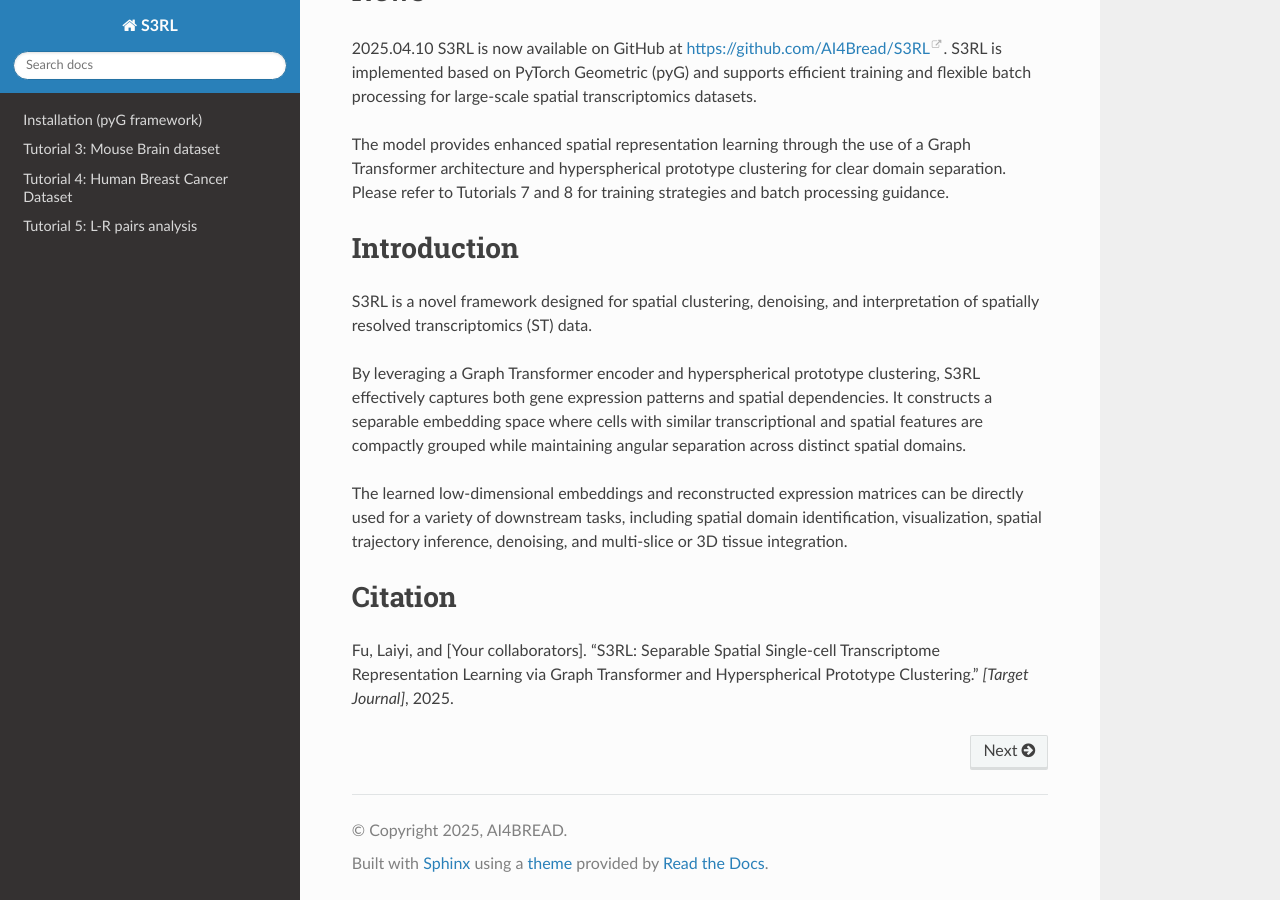
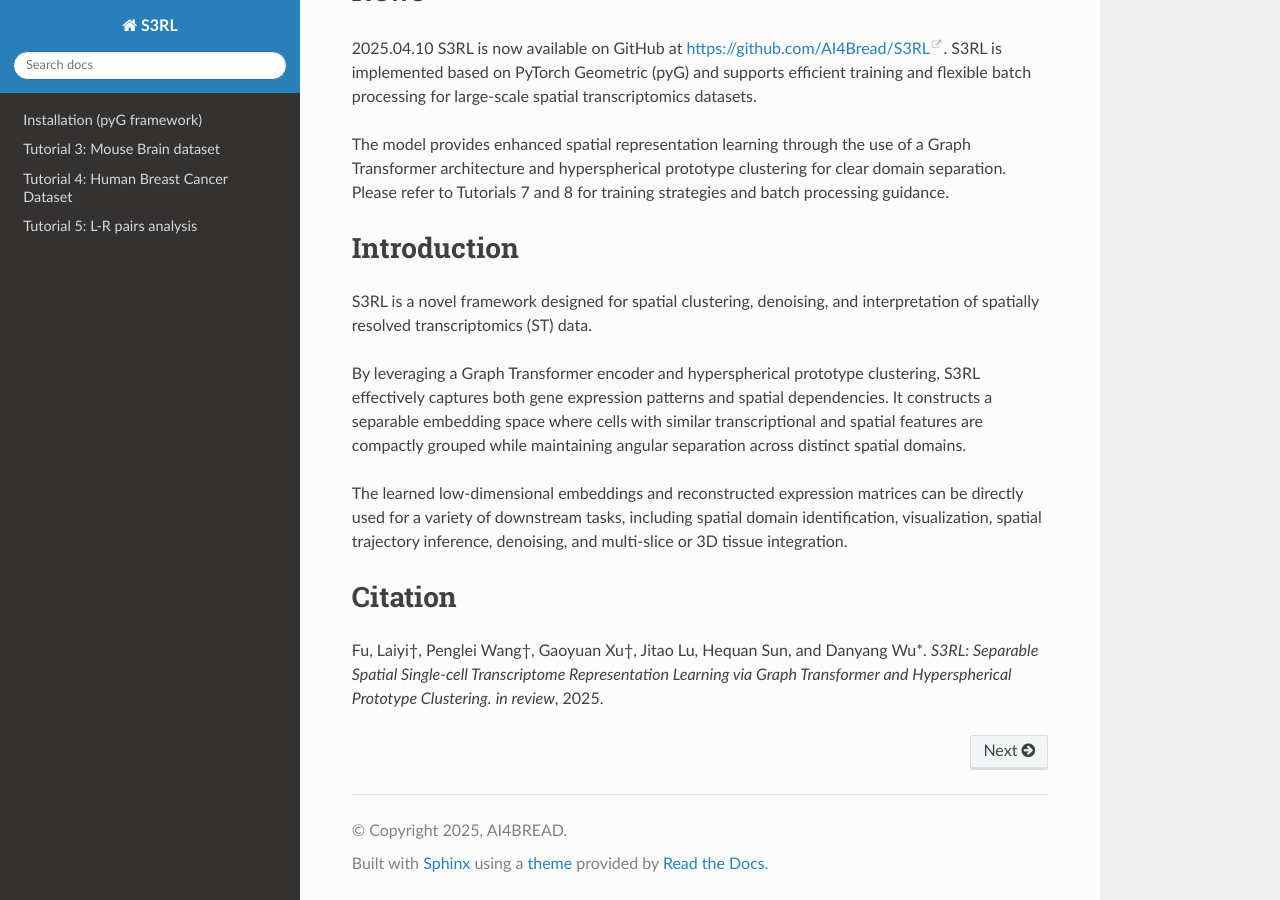
Before and after one commit to AI4Bread/S3RL_tutorial, a Sphinx documentation site: the page built from source/index.rst, in a window 1280 px wide and 900 px high, scrolled down 923 px. Built offline with Sphinx 7.4.7 and the Read the Docs theme 3.1.0, drawn with Linux system fonts in a browser that asks for light colours; pages that are not in the unit, such as notebooks, are missing from menus.

Commit message:
update file

```diff
--- a/source/index.rst
+++ b/source/index.rst
@@ -39,4 +39,5 @@ The learned low-dimensional embeddings and reconstructed expression matrices can
 
 Citation
 ========
-Fu, Laiyi, and [Your collaborators]. "S3RL: Separable Spatial Single-cell Transcriptome Representation Learning via Graph Transformer and Hyperspherical Prototype Clustering." *[Target Journal]*, 2025.
+Fu, Laiyi†, Penglei Wang†, Gaoyuan Xu†, Jitao Lu, Hequan Sun, and Danyang Wu*.
+*S3RL: Separable Spatial Single-cell Transcriptome Representation Learning via Graph Transformer and Hyperspherical Prototype Clustering.* *in review*, 2025.
```
